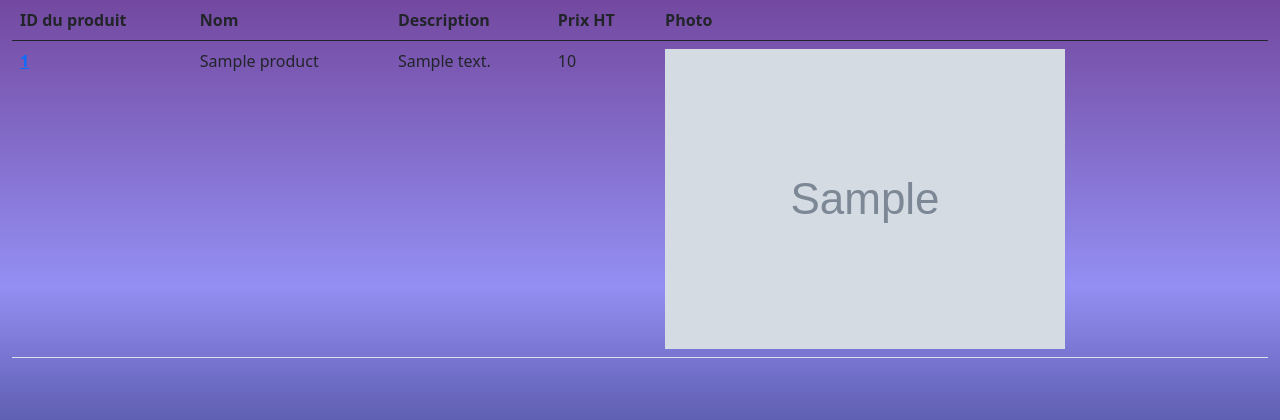
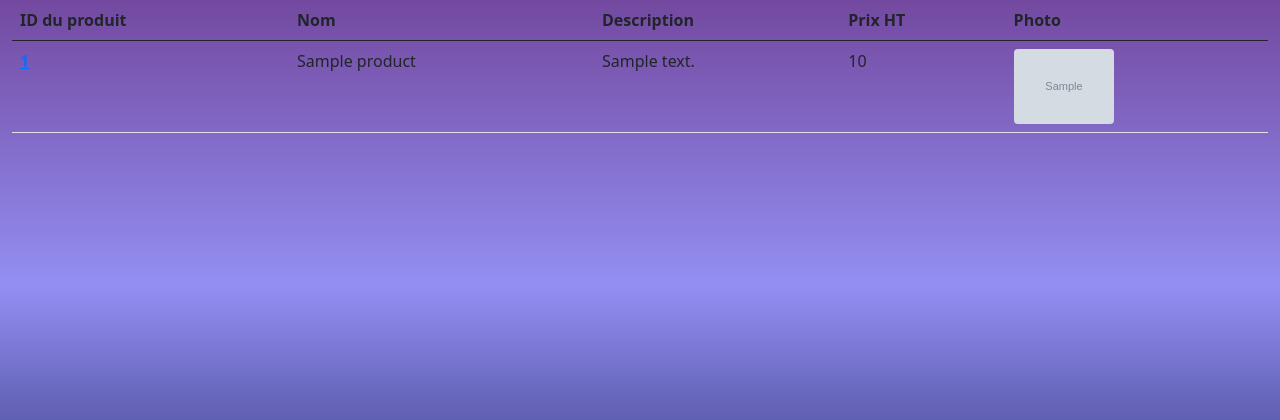
Before and after one commit to anaisxantippe/skydrone.github.io, a Symfony app: template ProjetSkydrone/templates/catalog/index.html.twig in a window 1280 px wide. Shown: the part 164-584 px from the top of the page. Run offline with Twig, Linux system fonts and the light colour scheme; the template is opened without the code that fills it: most values are stand-ins (such as "Sample title", 1, 10 or a date in 2020); grey boxes marked "Sample" are stand-in pictures; some libraries are stand-ins or nearby versions.

Commit message:
25/06 front update #4

```diff
--- /dev/null
+++ b/ProjetSkydrone/public/catalog.css
@@ -0,0 +1,3 @@
+#productpicture {
+    width: 100px;
+}
--- a/ProjetSkydrone/templates/base.html.twig
+++ b/ProjetSkydrone/templates/base.html.twig
@@ -10,6 +10,7 @@
     <link rel="stylesheet" href="https://cdn.jsdelivr.net/npm/bootstrap-icons@1.5.0/font/bootstrap-icons.css">
     <link rel="stylesheet" href="../public/css/styleHome.css">
     <link href="{{ asset('salespanel.css') }}" rel="stylesheet" />
+    <link href="{{ asset('catalog.css') }}" rel="stylesheet" />
     <link rel="preconnect" href="https://fonts.googleapis.com">
     <link rel="preconnect" href="https://fonts.gstatic.com" crossorigin>
     <link href="https://fonts.googleapis.com/css2?family=IBM+Plex+Mono&display=swap" rel="stylesheet">
--- a/ProjetSkydrone/templates/catalog/index.html.twig
+++ b/ProjetSkydrone/templates/catalog/index.html.twig
@@ -21,7 +21,7 @@
             <td>{{ product.productName() }}</td>
             <td>{{ product.description }}</td>
             <td>{{ product.dfPrice }}</td>
-            <td><img src="{{ asset('public/uploads/products/' ~ product.picture) }}" alt="Photo du produit {{ product.productId }}"/></td>
+            <td><img class="img-fluid rounded" id="productpicture" src="{{ asset('/uploads/products/' ~ product.picture) }}" alt="Photo du produit {{ product.productId }}"/></td>
 
         </tr>
         {% endfor %}
```
Also changed, not shown: ProjetSkydrone/public/uploads/products/0f3wfg84900-60d5dfdc04bef.jpeg (added), ProjetSkydrone/public/uploads/products/cvjbz1fxyaa8kro-60d5b78a9678e.png (deleted).
